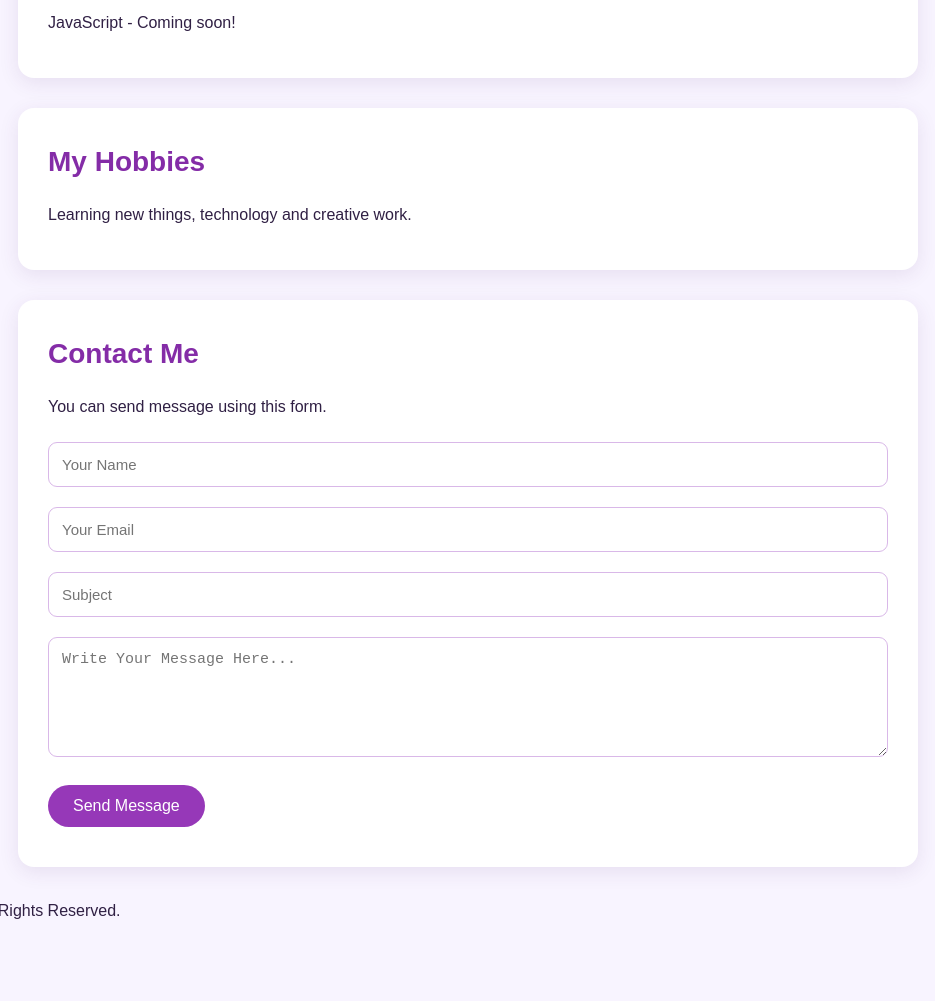
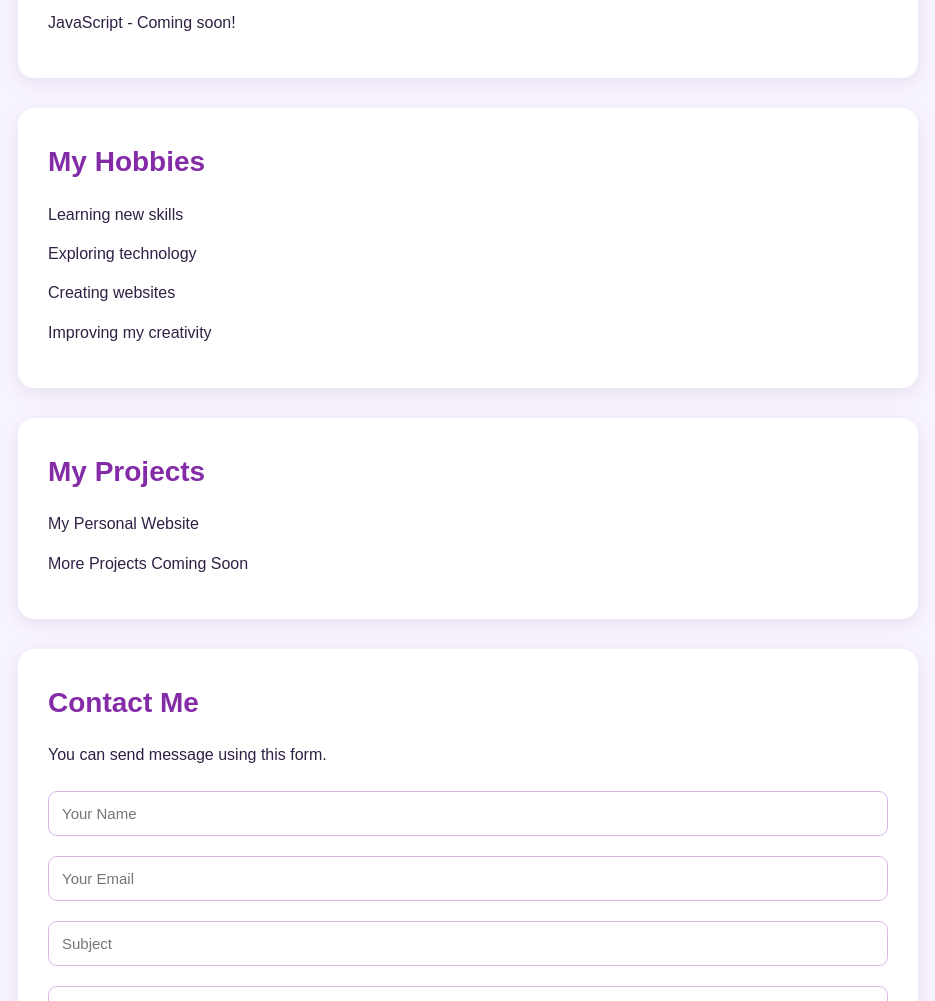
Before and after one commit to zohanchaudhary583-byte/my-website, a plain HTML site: page index.html in a window 1280 px wide. Shown: the part 1154-2155 px from the top of the page, without its empty margins (172-1107 px from the left). Before the commit the page ends 2130 px from the top, so only its background shows below. Drawn offline with Linux system fonts and the light colour scheme.

Commit message:
Update index.html

```diff
--- a/index.html
+++ b/index.html
@@ -176,10 +176,20 @@ input:focus, textarea:focus {
     <p>JavaScript - Coming soon!</p>
 </section>
 
-    <section id="hobbies">
-        <h2>My Hobbies</h2>
-        <p>Learning new things, technology and creative work.</p>
-    </section>
+<section id="hobbies">
+    <h2>My Hobbies</h2>
+    <p>Learning new skills</p>
+    <p>Exploring technology</p>
+    <p>Creating websites</p>
+    <p>Improving my creativity</p>
+</section>
+    <section id="projects">
+    <h2>My Projects</h2>
+    <p>My Personal Website</p>
+    <p>More Projects Coming Soon</p>
+</section>
+
+ </section>
 
     <section id="contact">
 
```
